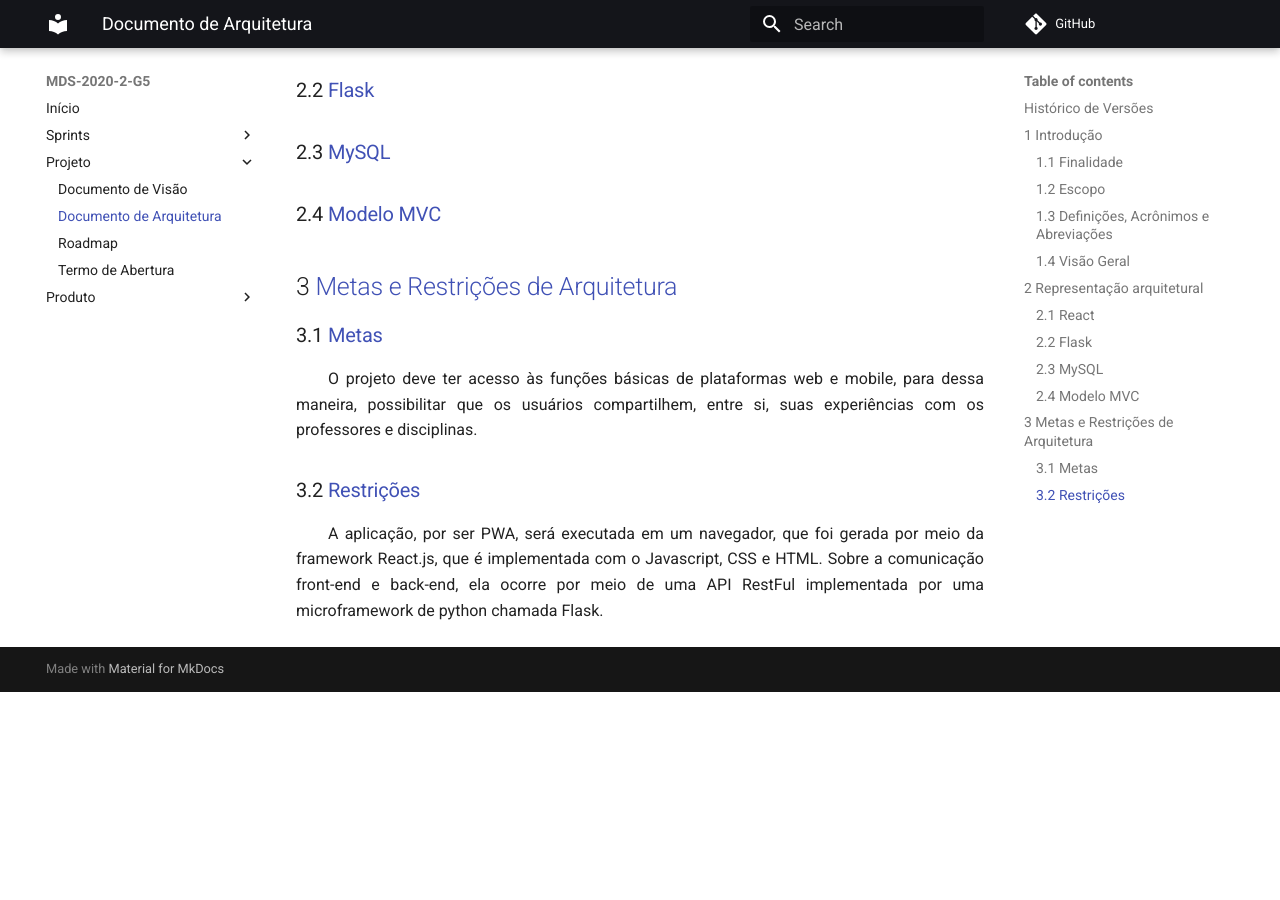
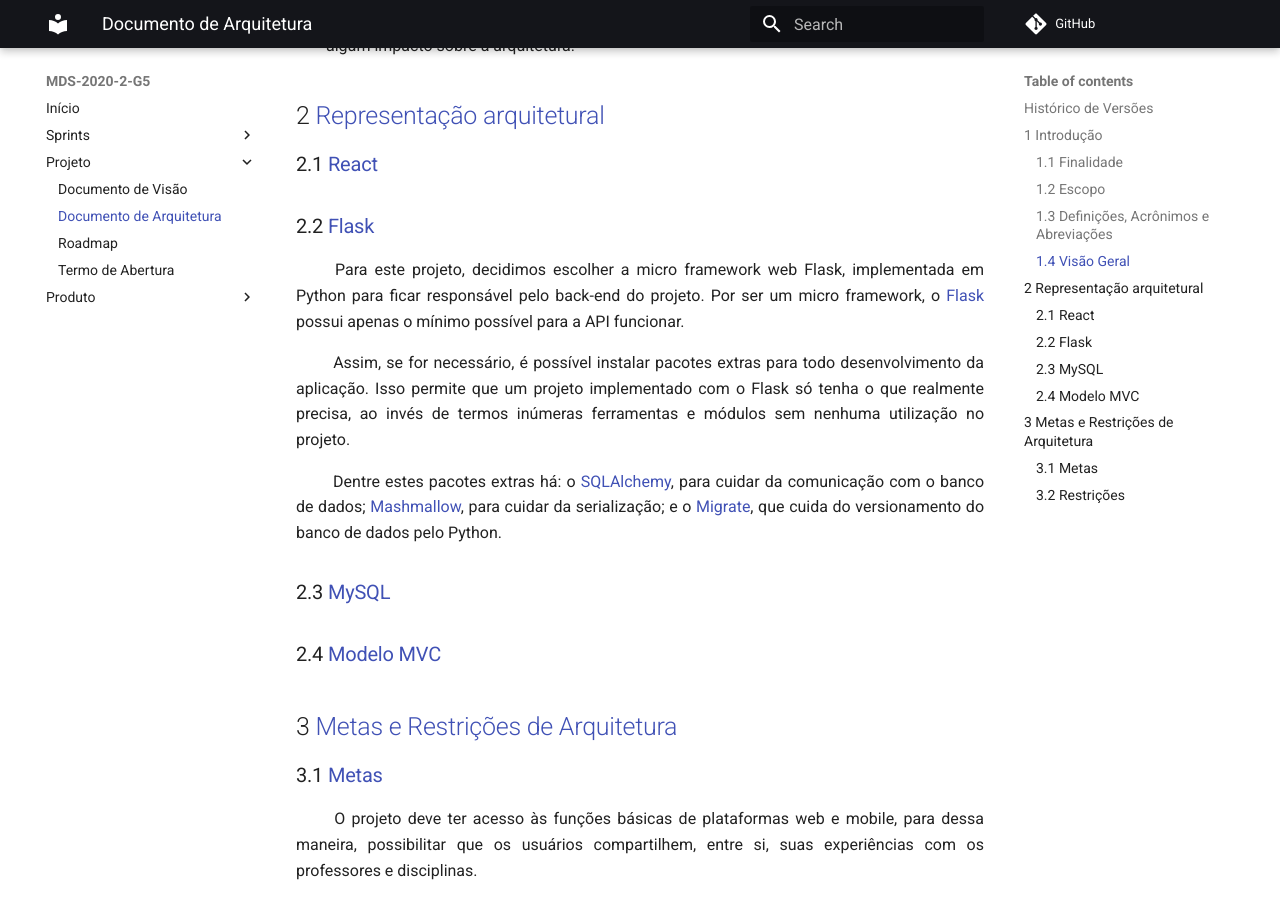
Before and after one commit to fga-eps-mds/2020.2-Anunbis, an MkDocs documentation site: the page built from docs/documentacao/documento-de-arquitetura.md, in a window 1280 px wide and 900 px high, scrolled down 1382 px. Built offline with MkDocs 1.6.1 and Material for MkDocs 9.7.7, drawn with Linux system fonts in a browser that asks for light colours; comment, search, counter and statistics services are not loaded; before the commit the page ends 2074 px from its top, so only the background shows below that; some of the changed text lies outside the part shown.

Commit message:
#42 Adicao do conteudo do topico do flask no docummento de arquitetura
Co-authored-by: Balbinoo <rodrigo080599@hotmail.com>

```diff
--- a/docs/documentacao/documento-de-arquitetura.md
+++ b/docs/documentacao/documento-de-arquitetura.md
@@ -5,7 +5,9 @@ Data|Versão|Descrição|Autor
 18/02|0.1|Abertura do Documento de Arquitetura|Rafael e Roberto|
 28/02|0.2|Atualização do Documento de Arquitetura|Rodrigo e Thiago|
 28/02|0.3|Adição do tópico Flask|Thiago e Rodrigo|
-
+28/02|0.4|Adição do tópico MySQL|Thiago e Rodrigo|
+28/02|0.5|Adição do tópico Modelo MVC|Thiago e Rodrigo|
+28/02|0.6|Adição do conteúdo do tópico Flask|Thiago e Rodrigo|
 
 ## 1 <a name="1">Introdução</a>
 
@@ -36,6 +38,16 @@ Data|Versão|Descrição|Autor
 
 ### 2.1 <a name="3_1">React</a>
 ### 2.2 <a name="3_2">Flask</a>
+
+<!-- <a href= "" ></a>   ## pra colocar link -->
+
+<p align = "justify"> &emsp;&emsp; Para este projeto, decidimos escolher a micro framework web Flask, implementada em Python para ficar responsável pelo back-end do projeto. Por ser um micro framework, o <a href="https://flask.palletsprojects.com/en/1.1.x/">Flask</a> possui apenas o mínimo possível para a API funcionar.</p>
+
+<p align = "justify"> &emsp;&emsp; Assim, se for necessário, é possível instalar pacotes extras para todo desenvolvimento da aplicação. Isso permite que um projeto implementado com o Flask só tenha o que realmente precisa, ao invés de termos inúmeras ferramentas e módulos sem nenhuma utilização no projeto. </p>
+
+<p align = "justify"> &emsp;&emsp; Dentre estes pacotes extras há: o <a href="https://flask-sqlalchemy.palletsprojects.com/en/2.x/">SQLAlchemy</a>, para cuidar da comunicação com o banco de dados; <a href="https://flask-marshmallow.readthedocs.io/en/latest/">Mashmallow</a>, para cuidar da serialização; e o <a href="https://flask-migrate.readthedocs.io/en/latest/" >Migrate</a>, que cuida do versionamento do banco de dados pelo Python.</p>
+
+
 ### 2.3 <a name="3_2">MySQL</a>
 ### 2.4 <a name="3_4">Modelo MVC</a>
 
@@ -43,7 +55,7 @@ Data|Versão|Descrição|Autor
 
 ### 3.1 <a name="3_1">Metas</a>
 
-<p align = "justify">&emsp;&emsp;O projeto deve ter acesso às funções básicas de plataformas web e mobile, para dessa maneira, possibilitar que os usuários compartilhem, entre si, suas experiências com os professores e disciplinas.</p>
+<p align = "justify">&emsp;&emsp; O projeto deve ter acesso às funções básicas de plataformas web e mobile, para dessa maneira, possibilitar que os usuários compartilhem, entre si, suas experiências com os professores e disciplinas.</p>
 
 ### 3.2 <a name="3_2">Restrições</a>
 
```
